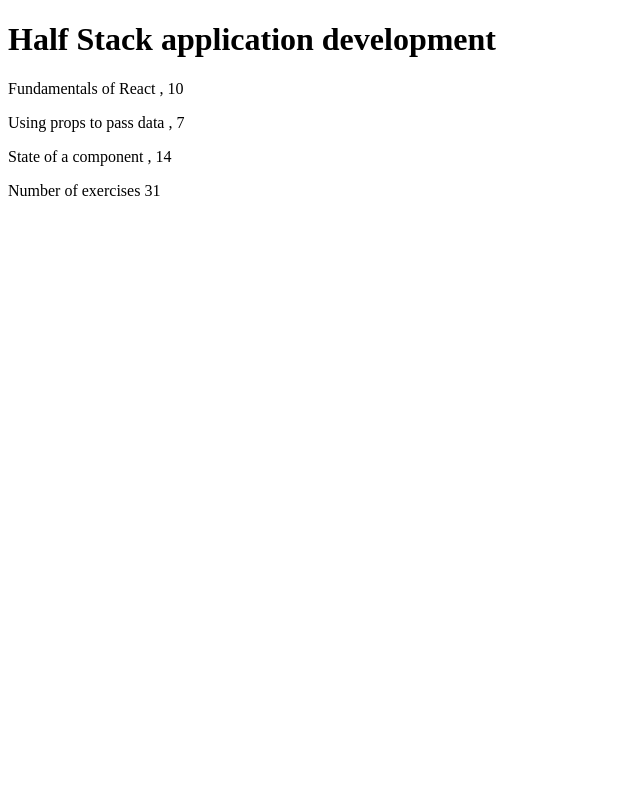
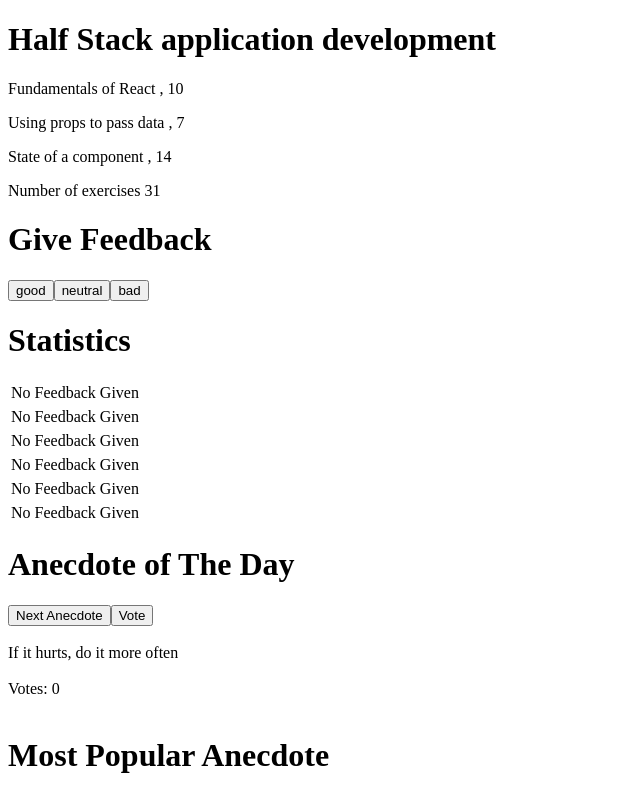
Before and after one commit to avgspacelover/Full-Stack-Open-Uni-Of-Helsinki, a React (Create React App) app in the folder Part-1/unicafe/: page / in a window 1280 px wide. Shown: the top 812 px of the page, without its empty margins (0-640 px from the left). Built offline with nearby package versions, Linux system fonts and the light colour scheme.

Commit message:
completed Part 1 (incl exercises 1.6-1.14)

```diff
--- a/Part-1/unicafe/public/index.html
+++ b/Part-1/unicafe/public/index.html
@@ -24,7 +24,7 @@
       work correctly both with client-side routing and a non-root public URL.
       Learn how to configure a non-root public URL by running `npm run build`.
     -->
-    <title>React App</title>
+    <title>Unicafe</title>
   </head>
   <body>
     <noscript>You need to enable JavaScript to run this app.</noscript>
--- a/Part-1/unicafe/src/App.js
+++ b/Part-1/unicafe/src/App.js
@@ -1,8 +1,7 @@
 
 
-import React from 'react'
+import React, {useState} from 'react'
 
-const App = ()=>{
 const course = {
   name:'Half Stack application development',
   parts: [
@@ -21,74 +20,196 @@
 ]
 }
 
-
+const anecdotes = [
+  'If it hurts, do it more often',
+  'Adding manpower to a late software project makes it later!',
+  'The first 90 percent of the code accounts for the first 10 percent of the development time...The remaining 10 percent of the code accounts for the other 90 percent of the development time.',
+  'Any fool can write code that a computer can understand. Good programmers write code that humans can understand.',
+  'Premature optimization is the root of all evil.',
+  'Debugging is twice as hard as writing the code in the first place. Therefore, if you write the code as cleverly as possible, you are, by definition, not smart enough to debug it.',
+  'Programming without an extremely heavy use of console.log is same as if a doctor would refuse to use x-rays or blood tests when diagnosing patients'
+]
+const len = anecdotes.length;
+const points = {0:0, 1:0,2:0,3:0,4:0,5:0,6:0}
 
 
 const Header = (c)=>{
 
-
-
   return (
-
-
-
     <h1>{c.course.name}</h1>
-
-
-
   )
-
 }
-
 const Part = (p)=>{
-
-
   return(
-
-
     <p>
       {p.part} , {p.exercise}
-
     </p>
-
   )
-
 }
-
-
 const Content = (p)=>{
-
-
   return (
-
     <div>
       <Part part={p.parts[0].name} exercise={p.parts[0].exercises} />
 
       <Part part={p.parts[1].name} exercise={p.parts[1].exercises}/>
 
       <Part part={p.parts[2].name} exercise={p.parts[2].exercises}/>
+    </div>
+  )
+}
+
+const Total = (p)=>{
+  return (
+    <div>
+        <p>
+           Number of exercises {p.parts[0].exercises + p.parts[1].exercises + p.parts[2].exercises}
+        </p>
+    </div>
+  )
+}
+ //ex 1.6- 1.14
+
+ const Button =(props) => {
+  return (
+    <button onClick= {props.handleClick}>{props.text}</button>
+  )
+ }
 
 
+const Head = (c)=>{
+  return (
+    <h1>{c.head}</h1>
+  )
+}
+
+
+const Stat = (props) => {
+
+
+  if(props.sum ===0){
+    return(
+      <table>
+          <tbody>
+              <tr>
+                <td>No Feedback Given </td>
+              </tr>
+          </tbody>
+        </table>
+    )
+  }
+
+  if(props.text === "Positive Percentage"){
+    return (
+      <div>
+        <table>
+          <tbody>
+              <tr>
+                <td>{props.text}</td><td>{props.value} %</td>
+              </tr>
+          </tbody>
+        </table>
     </div>
 
     )
 
   }
 
-  const Total = (p)=>{
+  return (
+    <div>
+      <table>
+        <tbody>
+            <tr>
+              <td>{props.text}</td><td>{props.value}</td>
+            </tr>
+        </tbody>
 
-    return (
+      </table>
 
-
-      <div>
-          <p>
-             Number of exercises {p.parts[0].exercises + p.parts[1].exercises + p.parts[2].exercises}
-          </p>
     </div>
 
   )
+}
+
+const Anecdote = (props) => {
+
+  return (
+    <button onClick={props.quote}>
+      Next Anecdote
+
+    </button>
+  )
 
 }
+
+const Vote = (props) => {
+
+  return (
+    <button onClick={props.voteForQ}>
+      Vote
+
+    </button>
+
+
+  )
+}
+
+
+
+
+
+const App = ()=>{
+
+  const [good, setGood] = useState(0)
+  const [neutral, setNeutral] = useState(0)
+  const [bad, setBad] = useState(0)
+  let [selected, setSelected] = useState(anecdotes[0])
+  let [voteCount, setvoteCount] = useState(0)
+  let [popAnecdote, setPopAnecdote]= useState(" ")
+
+  const total=(good + bad + neutral)
+  const avg= ((good + (-1)*bad + (0)*neutral)/total)
+  const pPerc= (((good-bad)/good)*100)
+  const k=Math.floor(Math.random() *len);
+  //const copy= {...points}
+
+
+
+
+
+  const handleGoodClick = () => {
+    setGood(good+1)
+  }
+
+  const handleNeutralClick = () => {
+    setNeutral(neutral+1)
+  }
+
+  const handleBadClick = () => {
+    setBad(bad+1)
+  }
+
+  const handleQuoteSelect = () => {
+
+    setSelected(selected=anecdotes[k])
+    setvoteCount(voteCount=0)
+
+  }
+
+  const handleVoteCount = () => {
+    points[anecdotes.indexOf(selected)]++;
+    setvoteCount(voteCount=points[anecdotes.indexOf(selected)])
+    let arr= Object.values(points)
+
+    let max= Math.max(...arr)
+    setPopAnecdote(popAnecdote=anecdotes[arr.indexOf(max)])
+
+
+    //copy[anecdotes.indexOf(selected)]++;
+    //setvoteCount(voteCount=copy[anecdotes.indexOf(selected)])
+
+  }
+
+
 
 
   return (
@@ -100,6 +221,46 @@
 
         <Total parts={course.parts}/>
 
+        <Head head={"Give Feedback"}/>
+
+        <Button handleClick={handleGoodClick} text= "good"/>
+
+        <Button handleClick={handleNeutralClick} text= "neutral"/>
+
+        <Button handleClick={handleBadClick} text= "bad" />
+
+        <Head head={"Statistics"}/>
+
+        <Stat text={"Good"} value={good} sum={total}/>
+        <Stat text={"Neutral"} value={neutral} sum={total}/>
+        <Stat text={"Bad"} value={bad} sum={total}/>
+        <Stat text={"Total"} value={total} sum={total}/>
+        <Stat text={"Average"} value={avg} sum={total}/>
+        <Stat text={"Positive Percentage"} value={pPerc} sum={total}/>
+
+        <Head head={"Anecdote of The Day"}/>
+
+        <Anecdote quote={handleQuoteSelect} />
+
+        <Vote  voteForQ={handleVoteCount} />
+
+        <br/><br/>
+
+        <div>
+        {selected}
+        </div>
+        <br/>
+        <div>
+          Votes: {voteCount}
+        </div>
+        <br/>
+
+        <Head head={"Most Popular Anecdote"}/>
+        <br/>
+        {popAnecdote}
+        <br/><br/>
+
+
     </div>
   )
 
```
Lines whose indentation alone changed are shown as unchanged.
